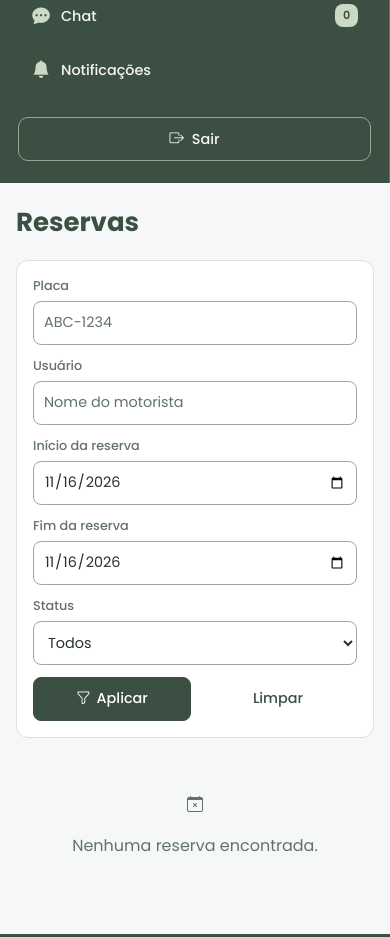
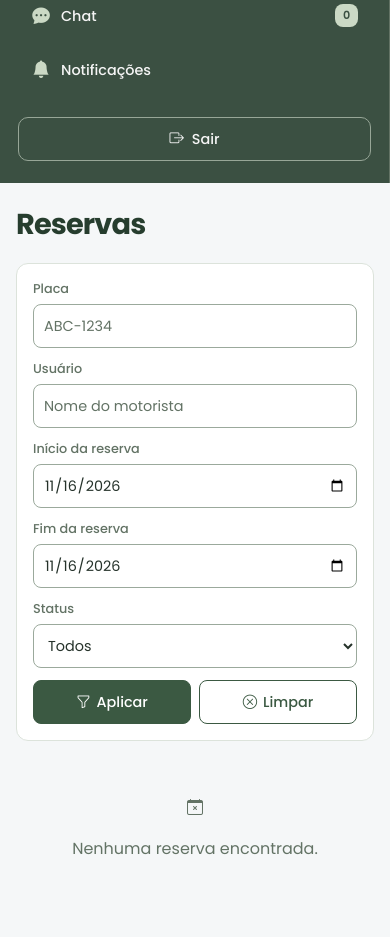
Before and after one commit to Pereira-Sah/ValletWeb, a Django app: page /reservas/ in a window 390 px wide. Shown: the part 447-1384 px from the top of the page. Run offline with Django 5.2, Linux system fonts and the light colour scheme; a user stored in the database is signed in; data that the repository does not hold is empty; some libraries are stand-ins or nearby versions.

Commit message:
refactor: atualiza estilos da página de reservas, ajusta cores e melhora responsividade

```diff
--- a/appHome/static/reservas.css
+++ b/appHome/static/reservas.css
@@ -1,15 +1,16 @@
 /* Container */
 .reservas-container {
-    --reserva-principal: #3B5042;
+    --reserva-principal: #3B5942;
     --reserva-secundaria: #637365;
     --reserva-apoio: #97A697;
     --reserva-claro: #CBD9C5;
     --reserva-borda: #DCE3DB;
+    --reserva-text: #263D2E;
 
     padding: 0;
     min-height: 100%;
     font-family: "Poppins", sans-serif;
-    color: var(--reserva-principal);
+    color: var(--reserva-text);
 }
 
 .reservas-container :is(a, button, input, select):focus-visible {
@@ -21,14 +22,12 @@
     margin-bottom: 22px;
 }
 
-.reservas-container .page-title {
-    display: flex;
-    align-items: center;
-    gap: 10px;
+.main-content .reservas-container .page-header h1.page-title {
     margin: 0;
-    font-size: 1.6rem;
+    font-size: clamp(1.8rem, 3vw, 2.35rem);
     font-weight: 700;
-    color: var(--reserva-principal);
+    color: var(--reserva-text);
+    letter-spacing: -.03em;
 }
 
 /* Filtros */
@@ -99,6 +98,7 @@
     min-height: 44px;
     padding: 8px 12px;
     border-radius: 8px;
+    border: 1px solid var(--reserva-principal);
     font: inherit;
     font-size: 0.9rem;
     font-weight: 500;
--- a/appHome/templates/reservas.html
+++ b/appHome/templates/reservas.html
@@ -4,7 +4,7 @@
 {% block tituloPagina %}Reservas{% endblock %}
 
 {% block extra_head %}
-<link rel="stylesheet" href="{% static 'reservas.css' %}?v=refino-20261115-2">
+<link rel="stylesheet" href="{% static 'reservas.css' %}?v=page-title-20261116-1">
 {% endblock %}
 
 {% block content %}
@@ -84,7 +84,8 @@
                     Aplicar
                 </button>
 
-                <a href="{% url 'reservas' %}" class="btn btn-secondary">
+                <a href="/reservas/" class="btn btn-secondary">
+                    <i class="bi bi-x-circle"></i>
                     Limpar
                 </a>
             </div>
```
Also changed, not shown: db.sqlite3.
